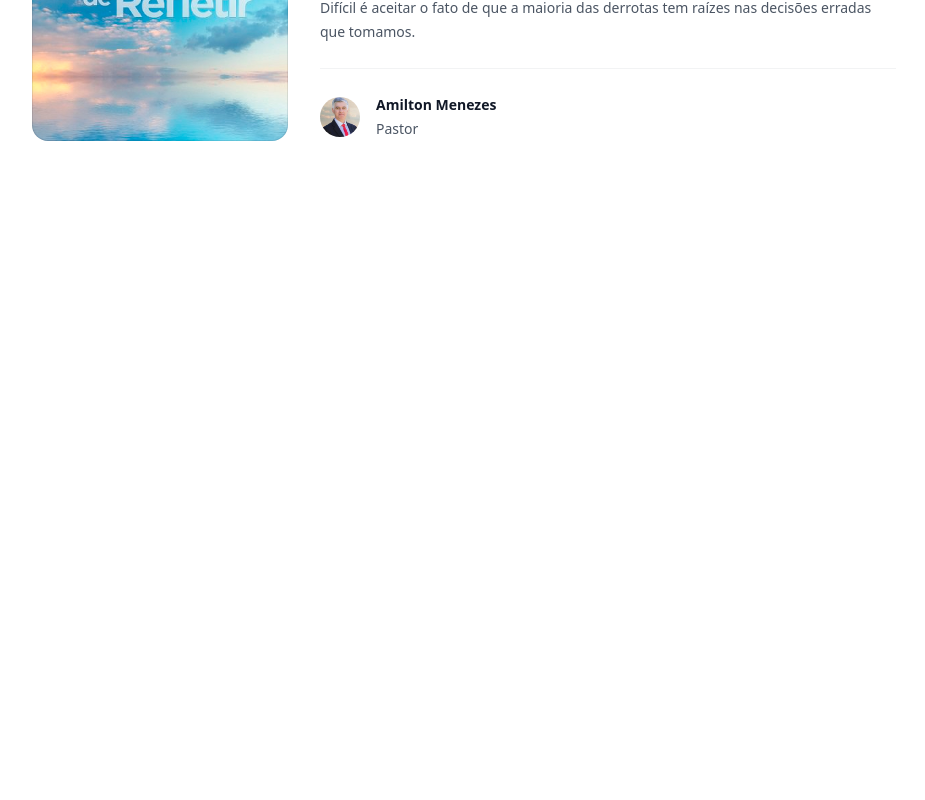
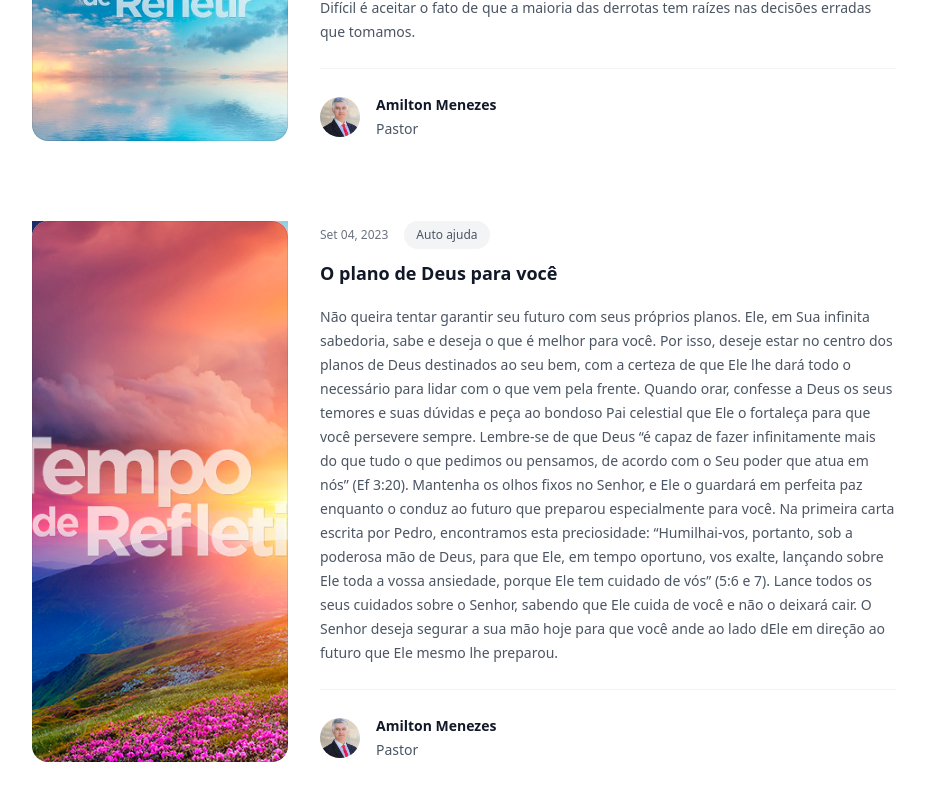
Before and after one commit to enascentedev/vida-com-deus, a Vue app: page /artigosemanal in a window 1280 px wide. Shown: the part 867-1667 px from the top of the page, without its empty margins (160-1085 px from the left). Before the commit the page ends 1048 px from the top, so only its background shows below. Built offline with nearby package versions, Linux system fonts and the light colour scheme.

Commit message:
adicionando versiculo do dia

```diff
--- a/src/components/artigo.vue
+++ b/src/components/artigo.vue
@@ -3,6 +3,7 @@ import { ref, reactive } from "vue";
 import tempoRefletir from "@/assets/imagens/tempoRefletir.jpg";
 import amiltonMenezes from "@/assets/imagens/amiltonMenezes.jpg";
 import escolhas from "@/assets/imagens/escolhas.jpg";
+import amanhecer from "@/assets/imagens/amanhecer.jpg";
 export default {
 	name: "Artigo",
 	setup() {
@@ -10,6 +11,7 @@ export default {
 			tempoRefletir,
 			amiltonMenezes,
 			escolhas,
+			amanhecer,
 		};
 	},
 };
@@ -163,6 +165,80 @@ export default {
 						</div>
 					</article>
 
+					<article class="relative isolate flex flex-col gap-8 lg:flex-row">
+						<div
+							class="relative aspect-[16/9] sm:aspect-[2/1] lg:aspect-square lg:w-64 lg:shrink-0">
+							<img :src="amanhecer" alt="Minha Imagem" />
+							<img
+								:src="amanhecer"
+								alt="Minha Imagem"
+								class="absolute inset-0 h-full w-full rounded-2xl bg-gray-50 object-cover" />
+							<div
+								class="absolute inset-0 rounded-2xl ring-1 ring-inset ring-gray-900/10"></div>
+						</div>
+						<div>
+							<div class="flex items-center gap-x-4 text-xs">
+								<time datetime="2020-03-16" class="text-gray-500"
+									>Set 04, 2023</time
+								>
+								<!-- aqui coloco # q conforme o vídeo-->
+								<a
+									href="#"
+									class="relative z-10 rounded-full bg-gray-100 px-3 py-1.5 font-medium text-gray-600 hover:bg-gray-200"
+									>Auto ajuda</a
+								>
+							</div>
+							<div class="group relative max-w-xl">
+								<h3
+									class="mt-3 text-lg font-semibold leading-6 text-gray-900 group-hover:text-gray-600">
+									<a href="#">
+										<span class="absolute inset-0"></span>
+										O plano de Deus para você
+									</a>
+								</h3>
+								<p class="mt-5 text-sm leading-6 text-gray-600">
+									Não queira tentar garantir seu futuro com seus próprios
+									planos. Ele, em Sua infinita sabedoria, sabe e deseja o que é
+									melhor para você. Por isso, deseje estar no centro dos planos
+									de Deus destinados ao seu bem, com a certeza de que Ele lhe
+									dará todo o necessário para lidar com o que vem pela frente.
+									Quando orar, confesse a Deus os seus temores e suas dúvidas e
+									peça ao bondoso Pai celestial que Ele o fortaleça para que
+									você persevere sempre. Lembre-se de que Deus “é capaz de fazer
+									infinitamente mais do que tudo o que pedimos ou pensamos, de
+									acordo com o Seu poder que atua em nós” (Ef 3:20). Mantenha os
+									olhos fixos no Senhor, e Ele o guardará em perfeita paz
+									enquanto o conduz ao futuro que preparou especialmente para
+									você. Na primeira carta escrita por Pedro, encontramos esta
+									preciosidade: “Humilhai-vos, portanto, sob a poderosa mão de
+									Deus, para que Ele, em tempo oportuno, vos exalte, lançando
+									sobre Ele toda a vossa ansiedade, porque Ele tem cuidado de
+									vós” (5:6 e 7). Lance todos os seus cuidados sobre o Senhor,
+									sabendo que Ele cuida de você e não o deixará cair. O Senhor
+									deseja segurar a sua mão hoje para que você ande ao lado dEle
+									em direção ao futuro que Ele mesmo lhe preparou.
+								</p>
+							</div>
+							<div class="mt-6 flex border-t border-gray-900/5 pt-6">
+								<div class="relative flex items-center gap-x-4">
+									<img
+										:src="amiltonMenezes"
+										alt="amilton"
+										class="h-10 w-10 rounded-full bg-gray-50" />
+									<div class="text-sm leading-6">
+										<p class="font-semibold text-gray-900">
+											<a href="#">
+												<span class="absolute inset-0"></span>
+												Amilton Menezes
+											</a>
+										</p>
+										<p class="text-gray-600">Pastor</p>
+									</div>
+								</div>
+							</div>
+						</div>
+					</article>
+
 					<!-- More posts... -->
 				</div>
 			</div>
--- a/src/components/artigoHome.vue
+++ b/src/components/artigoHome.vue
@@ -3,6 +3,7 @@ import { ref, reactive } from "vue";
 import tempoRefletir from "@/assets/imagens/tempoRefletir.jpg";
 import amiltonMenezes from "@/assets/imagens/amiltonMenezes.jpg";
 import escolhas from "@/assets/imagens/escolhas.jpg";
+import amanhecer from "@/assets/imagens/amanhecer.jpg";
 export default {
 	name: "ArtigoHome",
 	setup() {
@@ -10,6 +11,7 @@ export default {
 			tempoRefletir,
 			amiltonMenezes,
 			escolhas,
+			amanhecer,
 		};
 	},
 };
@@ -101,6 +103,42 @@ export default {
 						</a>
 					</h3>
 				</article>
+				<article
+					class="relative isolate flex flex-col justify-end overflow-hidden rounded-2xl bg-gray-900 px-8 pb-8 pt-80 sm:pt-48 lg:pt-80">
+					<img
+						:src="amanhecer"
+						alt="Minha Imagem"
+						class="absolute inset-0 -z-10 h-full w-full object-cover" />
+					<div
+						class="absolute inset-0 -z-10 bg-gradient-to-t from-gray-900 via-gray-900/40"></div>
+					<div
+						class="absolute inset-0 -z-10 rounded-2xl ring-1 ring-inset ring-gray-900/10"></div>
+
+					<div
+						class="flex flex-wrap items-center gap-y-1 overflow-hidden text-sm leading-6 text-gray-300">
+						<time datetime="2020-03-16" class="mr-8">Set 04, 2023</time>
+						<div class="-ml-4 flex items-center gap-x-4">
+							<svg
+								viewBox="0 0 2 2"
+								class="-ml-0.5 h-0.5 w-0.5 flex-none fill-white/50">
+								<circle cx="1" cy="1" r="1" />
+							</svg>
+							<div class="flex gap-x-2.5">
+								<img
+									:src="amiltonMenezes"
+									alt="Minha Imagem"
+									class="h-6 w-6 flex-none rounded-full bg-white/10" />
+								Amilton Menezes
+							</div>
+						</div>
+					</div>
+					<h3 class="mt-3 text-lg font-semibold leading-6 text-white">
+						<a href="#">
+							<span class="absolute inset-0"></span>
+							O plano de Deus para você
+						</a>
+					</h3>
+				</article>
 				<!-- More posts... -->
 			</div>
 		</div>
```
Also changed, not shown: src/assets/imagens/amanhecer.jpg (added).
